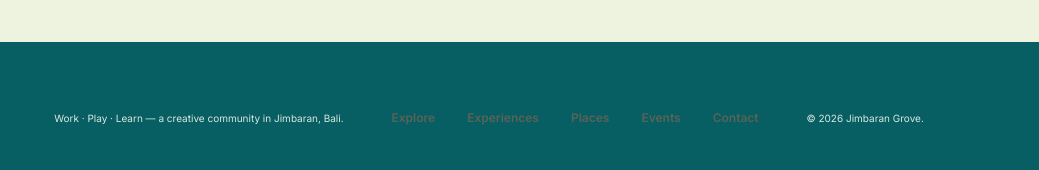
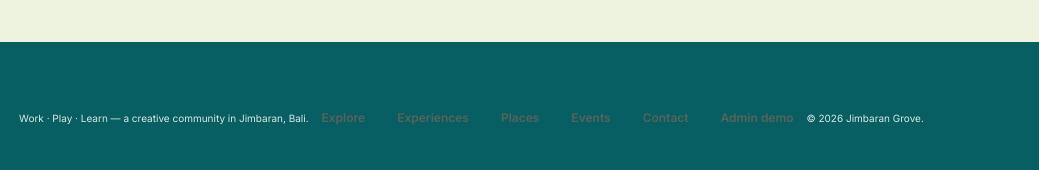
Before and after one commit to Ramandhika19/jimbaran-grove, a website: page docs/index.html in a window 1280 px wide. Shown: the part 6607-6777 px from the top of the page, 241-1280 px from the left. Drawn offline with Linux system fonts and the light colour scheme.

```diff
--- a/docs/index.html
+++ b/docs/index.html
@@ -42,7 +42,7 @@
 <section class="section gallery-section" id="gallery"><div class="section-head reveal"><div><p class="eyebrow dark">MOMENTS AT JIMBARAN HUB</p><h2>Stories & moments <em>from our community.</em></h2></div></div><div class="gallery-grid" id="galleryGrid"><p class="muted">Gallery will appear when the database is connected.</p></div></section>
 <section class="booking-cta"><div class="cta-orbit"></div><p class="eyebrow">YOUR NEXT CONNECTION STARTS HERE</p><h2>Ready to discover<br><em>Jimbaran Grove?</em></h2><p>Explore our spaces, experiences, events, and community.</p><a class="btn btn-primary btn-large" href="./explore.html">Temukan Aktivitas ↗</a></section>
 </main>
-<footer><a class="brand footer-brand" href="#top"><img class="brand-logo" src="./assets/jimbaran-grove-logo.svg" alt="Jimbaran Grove Creative Circle"></a><p>Work · Play · Learn — a creative community in Jimbaran, Bali.</p><nav class="footer-links"><a href="./explore.html">Explore</a><a href="./experiences.html">Experiences</a><a href="./places.html">Places</a><a href="./events.html">Events</a><a href="./contact.html">Contact</a></nav><span>© <span id="year"></span> Jimbaran Grove.</span></footer>
+<footer><a class="brand footer-brand" href="#top"><img class="brand-logo" src="./assets/jimbaran-grove-logo.svg" alt="Jimbaran Grove Creative Circle"></a><p>Work · Play · Learn — a creative community in Jimbaran, Bali.</p><nav class="footer-links"><a href="./explore.html">Explore</a><a href="./experiences.html">Experiences</a><a href="./places.html">Places</a><a href="./events.html">Events</a><a href="./contact.html">Contact</a><a href="./admin.html">Admin demo</a></nav><span>© <span id="year"></span> Jimbaran Grove.</span></footer>
 <div class="modal" id="authModal"><div class="modal-card"><button class="modal-close" id="modalClose" aria-label="Close">×</button><p class="eyebrow dark">WELCOME BACK</p><h2>Sign in to <em>explore.</em></h2><form id="loginForm"><label>Email<input type="email" name="email" required placeholder="you@example.com"></label><label>Password<input type="password" name="password" required minlength="8" placeholder="Your password"></label><button class="btn btn-primary" type="submit">Log in ↗</button><p class="form-message" id="authMessage" aria-live="polite"></p></form></div></div>
 <script src="./js/config.js"></script><script src="./js/app.js"></script>
 </body></html>
```
